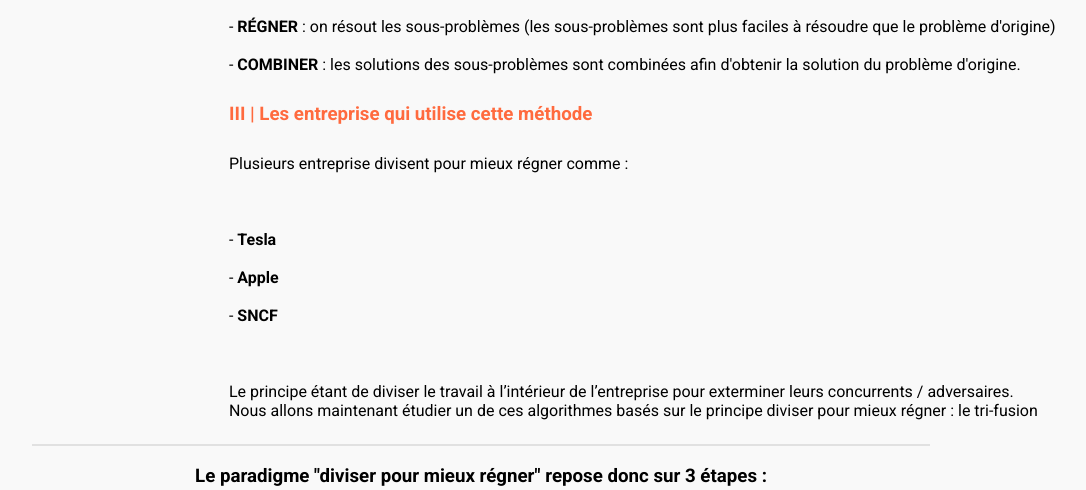
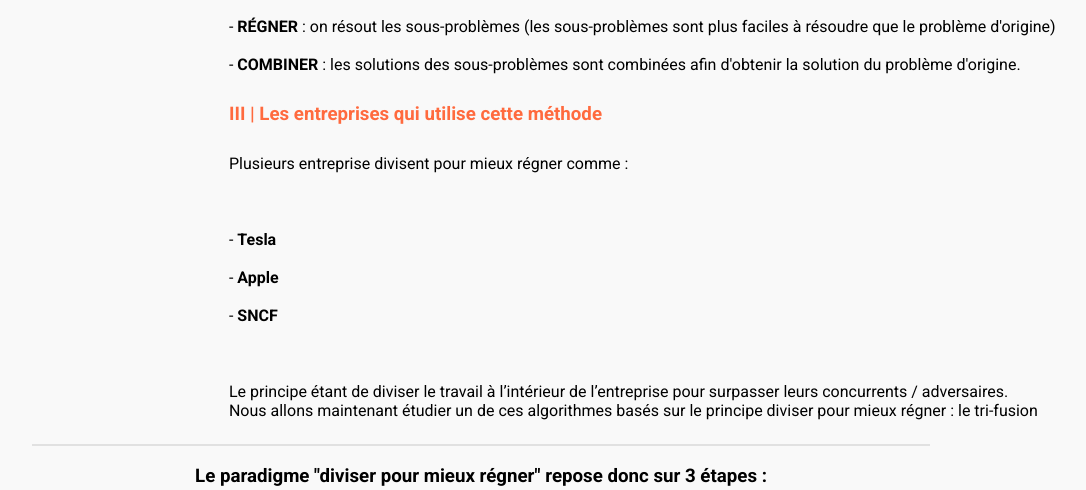
Before and after one commit to tometcalvin/projetnsisp, a PHP site: page /page2.php in a window 1280 px wide. Shown: the part 825-1315 px from the top of the page, without its empty margins (159-1245 px from the left). Run offline with PHP 8.4, Linux system fonts and the light colour scheme.

Commit message:
Update page2.php

```diff
--- a/page2.php
+++ b/page2.php
@@ -45,12 +45,12 @@
 				</div>
 				<div class="subpart3">
 					<div class="sp1text">
-						<h3 class="sous_sous_titre" id="qcb">III | Les entreprise qui utilise cette méthode</h3>
+						<h3 class="sous_sous_titre" id="qcb">III | Les entreprises qui utilise cette méthode</h3>
 						<p>Plusieurs entreprise divisent pour mieux régner comme :<br></br><br></br>
 						- <STRONG>Tesla</STRONG><br></br>
 						- <STRONG>Apple</STRONG><br></br>
 						- <STRONG>SNCF</STRONG> <br></br><br></br>
-						Le principe étant de diviser le travail à l’intérieur de l’entreprise pour exterminer leurs concurrents / adversaires. <br>
+						Le principe étant de diviser le travail à l’intérieur de l’entreprise pour surpasser leurs concurrents / adversaires. <br>
 						Nous allons maintenant étudier un de ces algorithmes basés sur le principe diviser pour mieux régner : le tri-fusion
 
 						</p>
```
